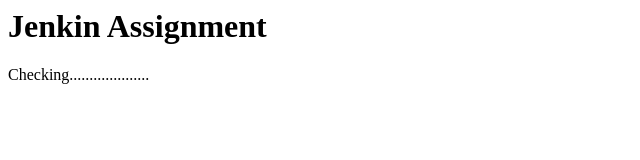
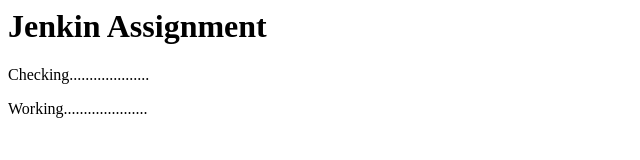
Before and after one commit to Nagasusmithavankadari/Jenkinassign, a plain HTML site: page index.html in a window 1280 px wide. Shown: the whole page, without its empty margins (0-640 px from the left). Drawn offline with Linux system fonts and the light colour scheme.

Commit message:
Second push

```diff
--- a/index.html
+++ b/index.html
@@ -6,5 +6,8 @@
 		<p>
 		Checking....................
 		</p>
+		<p>
+		Working.....................
+		</p>
 	</body>
 </html>
```
